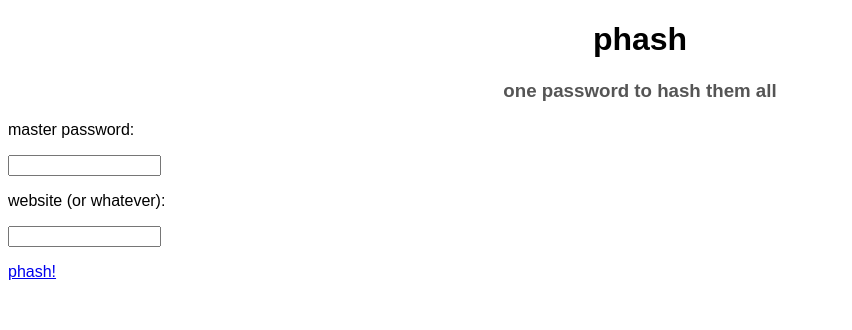
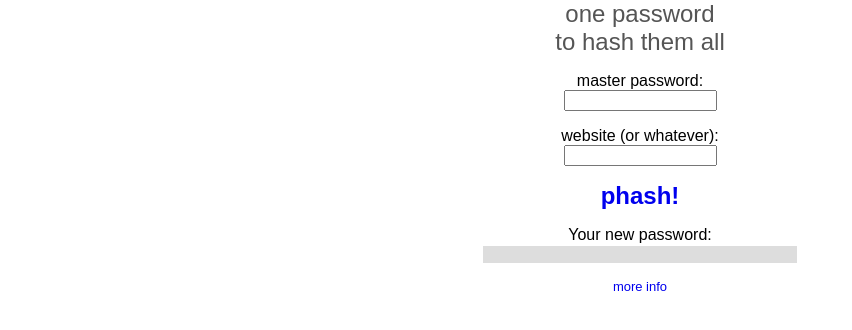
Before and after one commit to kosta/phash, a plain HTML site: page index.html in a window 1280 px wide. Shown: the whole page, without its empty margins (0-852 px from the left). Drawn offline with Linux system fonts and the light colour scheme.

Commit message:
nicer layout, maybe better readme

```diff
--- a/index.html
+++ b/index.html
@@ -12,30 +12,44 @@
     <meta name="viewport" content="user-scalable=no, width=device-width" />
     <title>phash - one password to hash them all</title>
     <style type="text/css">
-        h1 { font-family: sans-serif; text-align: center }
-        h3 { font-family: sans-serif; text-align: center; color: #555; }
-        p { font-family: sans-serif }
-        .result { font-weight: bold }
+      .phash { font-size: xx-large; font-weight: bold; font-size: x-large }
+      a { text-decoration: none; }
+      .header { color: #555; margin: 0; padding: 0; font-size: x-large }
+      .result { font-weight: bold; border: 0px; font-family: monospace; text-color: blue;
+        text-align: center; width: 95%; max-width: 310px; background-color: #ddd; }
       span { color: red; font-weight: bold; }
+      body { font-family: sans-serif; text-align: center; margin: 0; padding: 0; overflow: hidden }
+      .info { font-size: small; }
     </style>
   </head>
-  </body>
-    <h1>phash</h2>
-    <h3>one password to hash them all</h3>
+  <body>
+      <div class=header>
+        one password<br>
+        to hash them all
+      </div>
       <form>
-      <p>master password:</p>
+        <div class=f>
           <p>
+            master password:<br>
             <input type="password" size="16">
-        <span id="pex"></span>
+            <span id="pex"></span><br>
           </p>
-      <p>website (or whatever):</p>
           <p>
+            website (or whatever):<br>
             <input type="text" size="16">
             <span id="tex"></span>
           </p>
-      <p><a id="phash">phash...</a></p>
-      <p class="result"></p>
+        <a class="phash" href="#">phash...</a>
       </form>
+      <p>
+        <div>
+          Your new password:<br>
+          <input class="result" type="text" id="result"></input>
+        </div>
+      </p>
+      <div class="info">
+        <a href="http://github.com/kosta/phash">more info</a>
+      </div>
   </body>
   <script src="sha1.js"></script>
   <script src="jquery-1.4.2.min.js"></script>
@@ -53,14 +67,16 @@
       var a = check();
       if (a[0]) {
         //output hash
-        $(".result").text(hex_sha1(a[1]+a[2]));
+        $("#result").val(hex_sha1(a[1]+a[2]));
       } //both have values
+      return false;
     } //function phash
     $(function() {
-      $("#phash").attr("href", "javascript:(function(){phash();return false;})()");
-      $("#phash").text("phash!");
+      $(".phash").attr("href", "javascript:(function(){phash();return false;})()");
+      $(".phash").text("phash!");
       $("form input:password").change(check);
       $("form input:input").change(check);
+      $("form").submit(phash);
     }); //$(function)
   </script>
 </html>
```
Also changed, not shown: 1 other file. Lines whose indentation alone changed are shown as unchanged.
